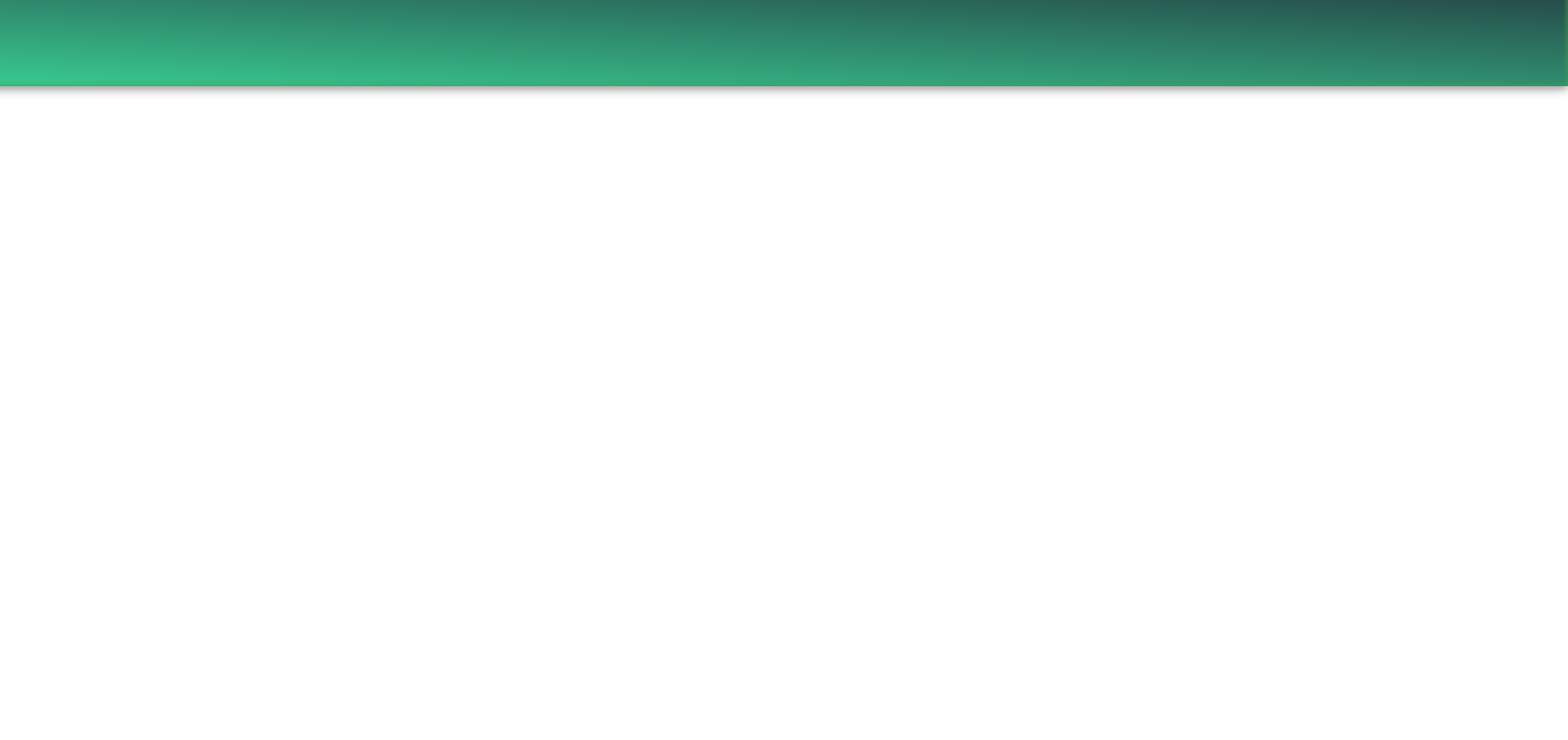
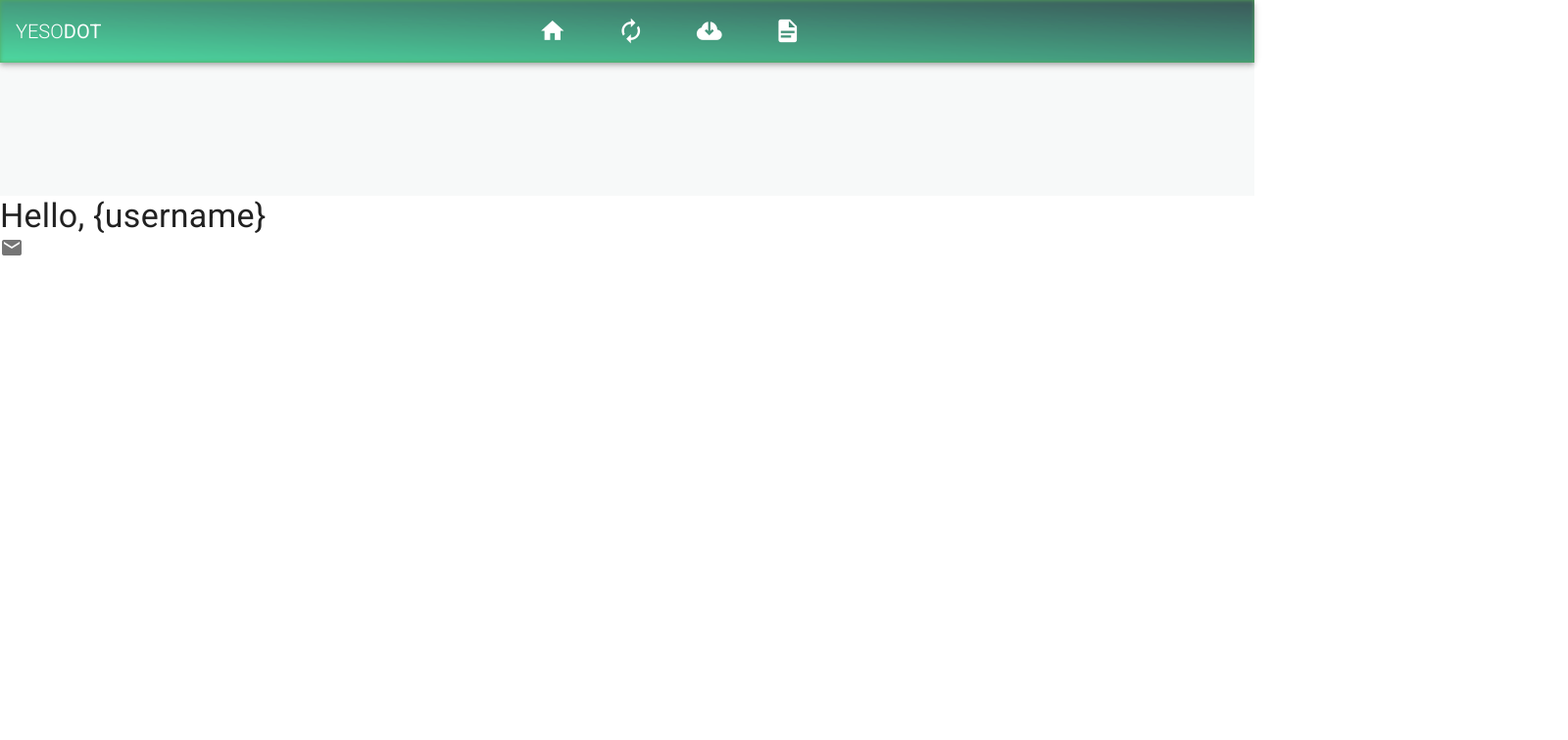
Before and after one commit to Irish-Cream-Team/albaino-client, a Vue app: page / in a window 1280 px wide. Shown: the top 756 px of the page at 98% size, 1600 px wide, since content can reach past the window. Built offline with nearby package versions, Linux system fonts and the light colour scheme.

Commit message:
first good code.

```diff
--- a/package.json
+++ b/package.json
@@ -9,11 +9,15 @@
   },
   "dependencies": {
     "core-js": "^3.6.5",
+    "material-design-icons": "^3.0.1",
     "vue": "^2.6.11",
     "vue-router": "^3.2.0",
     "vuetify": "^2.2.11"
   },
   "devDependencies": {
+    "@fortawesome/fontawesome-free": "^5.15.1",
+    "@mdi/font": "^5.8.55",
+    "@mdi/js": "^5.8.55",
     "@vue/cli-plugin-babel": "~4.5.0",
     "@vue/cli-plugin-eslint": "~4.5.0",
     "@vue/cli-plugin-router": "~4.5.0",
@@ -21,6 +25,7 @@
     "babel-eslint": "^10.1.0",
     "eslint": "^6.7.2",
     "eslint-plugin-vue": "^6.2.2",
+    "material-design-icons-iconfont": "^6.1.0",
     "sass": "^1.19.0",
     "sass-loader": "^8.0.0",
     "vue-cli-plugin-vuetify": "~2.0.8",
--- a/public/main.css
+++ b/public/main.css
@@ -1,7 +1,20 @@
-.class1 {
-    transform: scale(1.5);
+html {
+    overflow: hidden !important;
+    scrollbar-width: none;
+    -ms-overflow-style: none;
 }
 
-.class2 {
+  html::-webkit-scrollbar {
+  width: 0;
+  height: 0;
+}
 
+.navbar {
+    transition: width 2s, height 4s;
+    background-color: rgba(247, 249, 249);
+    opacity: 0.9;
 }
+
+.navbar:hover {
+    height: 200px;
+}
--- a/src/App.vue
+++ b/src/App.vue
@@ -1,43 +1,18 @@
 <template>
   <v-app>
-    <v-hover>
-      <v-card-title
-      slot-scope="{ hover }"
-      :class="`${hover? 'class1': 'class2'}`">
-
-        <v-app-bar absolute color="#43a047" dark>
-          <template v-slot:img="{ props }">
-            <v-img
-              v-bind="props"
-              gradient="to top right, rgba(55,236,186,.7), rgba(25,32,72,.7)">
-            </v-img>
-          </template>
-
-          <v-app-bar-nav-icon></v-app-bar-nav-icon>
-
-          <v-toolbar-title>YESODOT</v-toolbar-title>
-
-
-        </v-app-bar>
-      </v-card-title>
-    </v-hover>
-
-    <v-container style="height: 800px;"></v-container>
-
+    <Navbar />
     <v-main>
       <router-view></router-view>
     </v-main>
-
   </v-app>
 </template>
 
-
-
-
 <script>
+import Navbar from "@/components/Navbar";
 
 export default {
-  name: 'App',
+  name: "App",
+  components: { Navbar },
   data: () => ({
     //
   }),
--- /dev/null
+++ b/src/components/Navbar.vue
@@ -0,0 +1,47 @@
+<template>
+  <nav class="navbar">
+    <v-toolbar app class="toolbar" color="#43a047">
+      <template v-slot:img="{ props }">
+        <v-img
+          v-bind="props"
+          gradient="to top right, rgba(55,236,186,.7), rgba(25,32,72,.7)"
+        >
+        </v-img>
+      </template>
+
+      <v-toolbar-title class="text-uppercase white--text">
+        <span class="font-weight-light">Yeso</span>
+        <span>Dot</span>
+      </v-toolbar-title>
+
+      <v-spacer></v-spacer>
+
+      <v-toolbar-items>
+        <v-btn depressed icon tile large color="white" class="px-10"
+          ><v-icon>mdi-home</v-icon></v-btn
+        >
+        <v-btn depressed icon tile large color="white" class="px-10"
+          ><v-icon>mdi-autorenew</v-icon></v-btn
+        >
+        <v-btn depressed icon tile large color="white" class="px-10"
+          ><v-icon>mdi-cloud-download</v-icon></v-btn
+        >
+        <v-btn depressed icon tile large color="white" class="px-10"
+          ><v-icon>mdi-file-document</v-icon></v-btn
+        >
+      </v-toolbar-items>
+
+      <v-spacer></v-spacer>
+    </v-toolbar>
+  </nav>
+</template>
+
+<script>
+export default {
+  data() {
+    return {
+      hover: false,
+    };
+  },
+};
+</script>
--- a/src/main.js
+++ b/src/main.js
@@ -1,12 +1,12 @@
-import Vue from 'vue'
-import App from './App.vue'
-import router from './router/router'
-import vuetify from './plugins/vuetify';
+import Vue from "vue";
+import App from "./App.vue";
+import router from "./router/router";
+import vuetify from "./plugins/vuetify";
 
-Vue.config.productionTip = false
+Vue.config.productionTip = false;
 
 new Vue({
   router,
   vuetify,
-  render: h => h(App)
-}).$mount('#app')
+  render: (h) => h(App),
+}).$mount("#app");
--- a/src/views/Home.vue
+++ b/src/views/Home.vue
@@ -1,6 +1,7 @@
 <template>
   <div class="home">
-    <h1>Homepage</h1>
+    <h1 class="display-1">Hello, {username}</h1>
+    <v-icon>mdi-email</v-icon>
   </div>
 </template>
 
```
Also changed, not shown: 1 other file (tests, documents, lock files or other folders).
